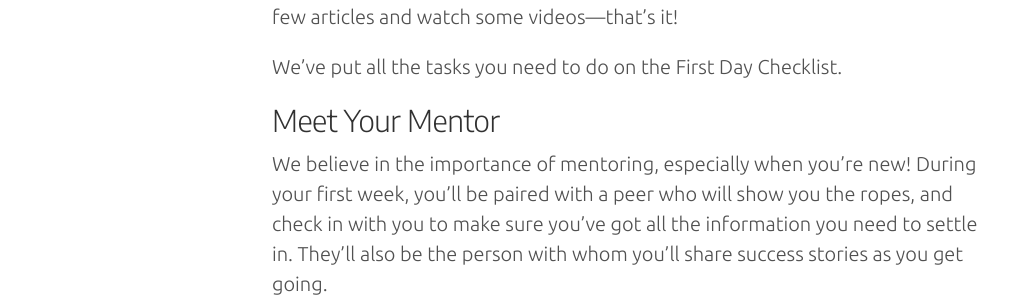
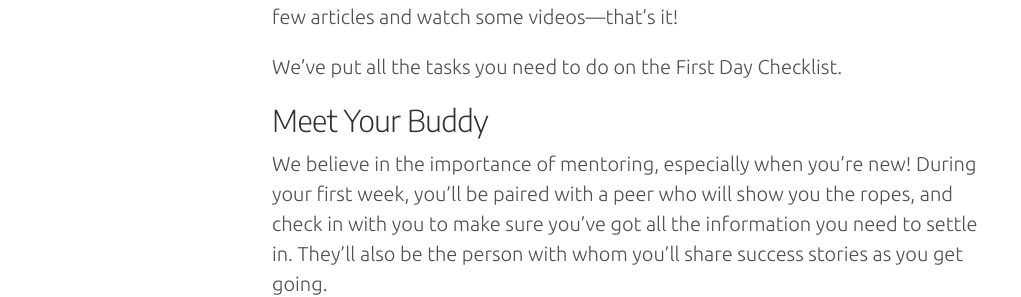
Before and after one commit to ten7/handbook.ten7.com, a Jekyll site: the page built from 010-welcome.md, in a window 1280 px wide. Shown: the part 518-815 px from the top of the page, without its empty margins (8-1029 px from the left). Built offline with Jekyll 4.4.1, drawn with Linux system fonts in a browser that asks for light colours; some web fonts are replaced; our own code applies the rules of GitHub Pages for plain Markdown files.

Commit message:
010-welcome.md updated from https://stackedit.io/

```diff
--- a/010-welcome.md
+++ b/010-welcome.md
@@ -12,7 +12,7 @@ Your first day at TEN7 is easy: set up your computer, read this handbook, read a
 
 We’ve put all the tasks you need to do on the First Day Checklist.
 
-## Meet Your Mentor
+## Meet Your Buddy
 
 We believe in the importance of mentoring, especially when you’re new! During your first week, you’ll be paired with a peer who will show you the ropes, and check in with you to make sure you’ve got all the information you need to settle in. They’ll also be the person with whom you’ll share success stories as you get going.
 
```
Also changed, not shown: other parts of 010-welcome.md (+3 -0 lines).
